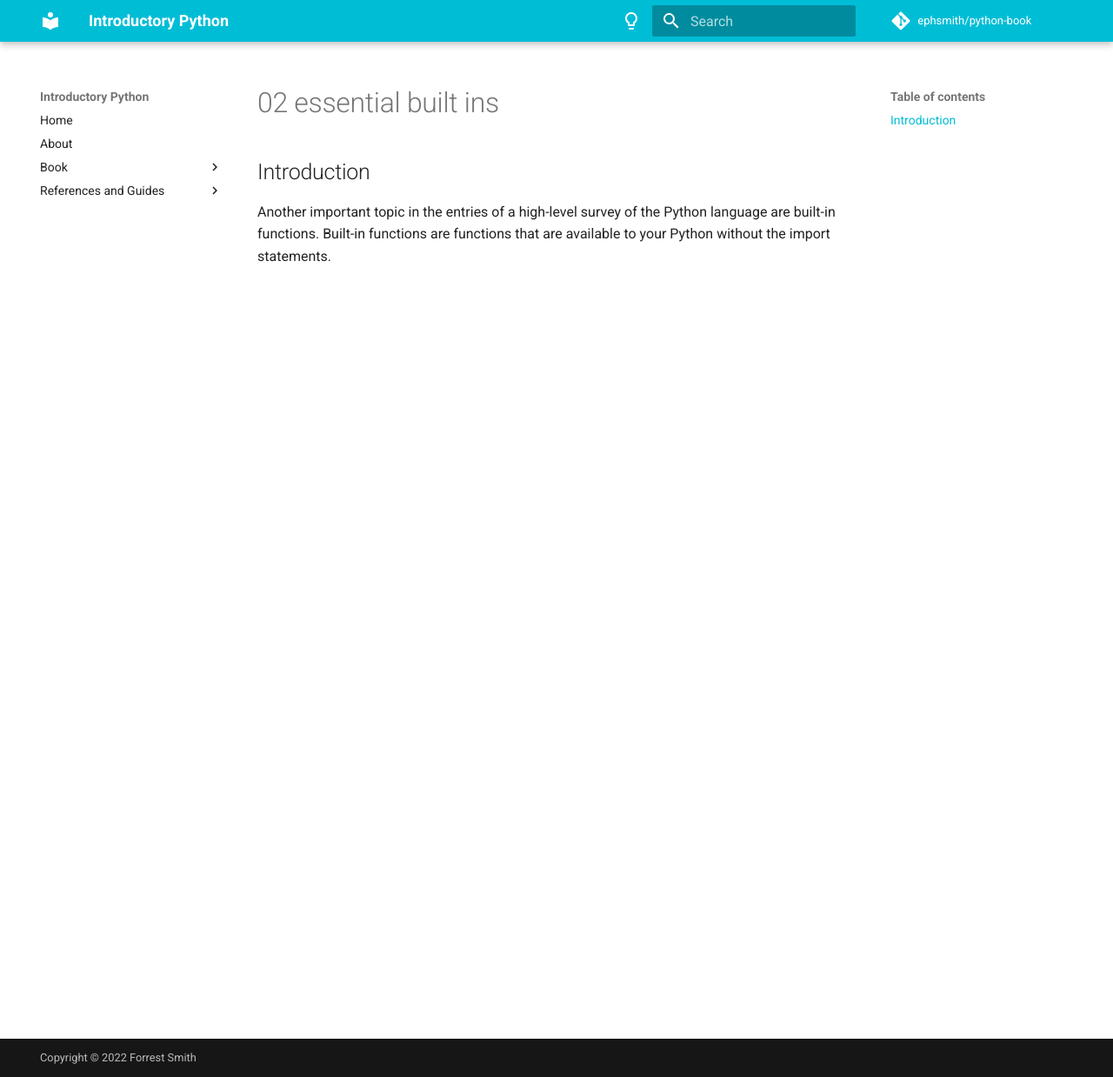
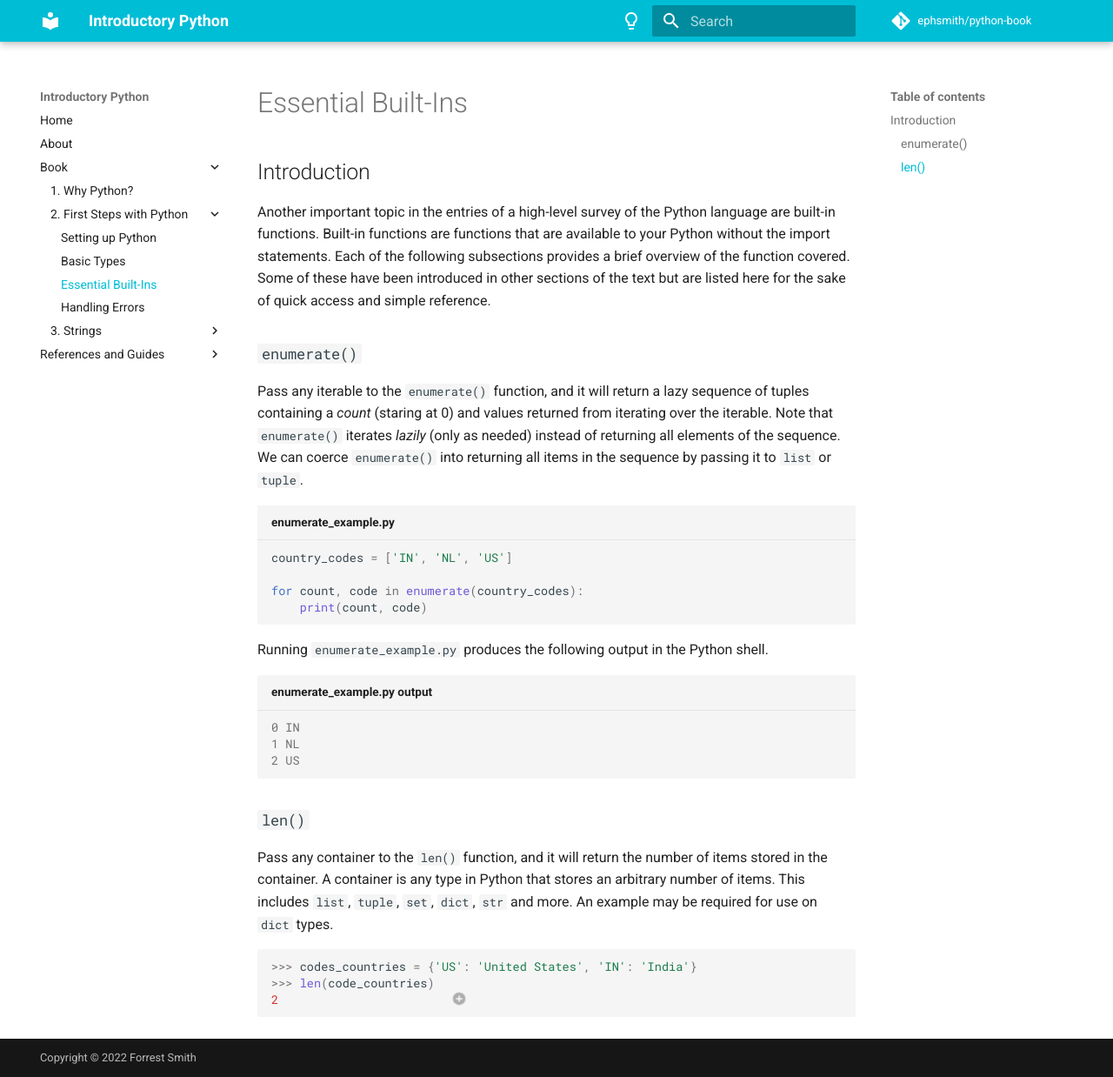
Before and after one commit to ephsmith/python-book, an MkDocs documentation site: the page built from docs/02/02-essential-built-ins.md, in a window 1280 px wide and 1238 px high. Shown: the whole window at 87% size. Built offline with MkDocs 1.6.1 and Material for MkDocs 9.7.7, drawn with Linux system fonts in a browser that asks for light colours; comment, search, counter and statistics services are not loaded.

Commit message:
Built Ins: Section enumerate and len added. Nav added.

````diff
--- a/docs/02/02-essential-built-ins.md
+++ b/docs/02/02-essential-built-ins.md
@@ -1,4 +1,44 @@
 ## Introduction
 Another important topic in the entries of a high-level survey of the Python language
 are built-in functions.  Built-in functions are functions that are available to your
-Python without the import statements.
+Python without the import statements. Each of the following subsections provides a
+brief overview of the function covered. Some of these have been introduced in
+other sections of the text but are listed here for the sake of quick access and simple
+reference.
+
+### `enumerate()`
+Pass any iterable to the `enumerate()` function, and it will return a lazy sequence of
+tuples containing a *count* (staring at 0) and values returned from iterating over the
+iterable. Note that `enumerate()` iterates *lazily* (only as needed) instead of
+returning all elements of the sequence. We can coerce `enumerate()` into returning
+all items in the sequence by passing it to `list` or `tuple`.
+
+```py title="enumerate_example.py"
+country_codes = ['IN', 'NL', 'US']
+
+for count, code in enumerate(country_codes):
+    print(count, code)
+```
+
+Running `enumerate_example.py` produces the following output in the Python shell.
+
+```pycon title="enumerate_example.py output"
+0 IN
+1 NL
+2 US
+```
+
+
+### `len()`
+Pass any container to the `len()` function, and it will return the number of items
+stored in the container. A container is any type in Python that stores an arbitrary
+number of items.  This includes `list`, `tuple`, `set`, `dict`, `str` and more.  An
+example may be required for use on `dict` types.
+
+```py
+>>> codes_countries = {'US': 'United States', 'IN': 'India'}
+>>> len(code_countries)
+2                        # (1)!
+```
+
+1. `len()` returns the number of keys when called on a `dict` type.
--- a/mkdocs.yml
+++ b/mkdocs.yml
@@ -17,6 +17,7 @@ nav:
       - '2. First Steps with Python':
          - 'Setting up Python': '02/02-setting-up-python.md'
          - 'Basic Types': '02/02-basic-types.md'
+         - 'Essential Built-Ins': '02/02-essential-built-ins.md'
          - 'Handling Errors': '02/02-handling-errors.md'
       - '3. Strings':
          - 'Long String Literals': '03/03-long-strings.md'
````
